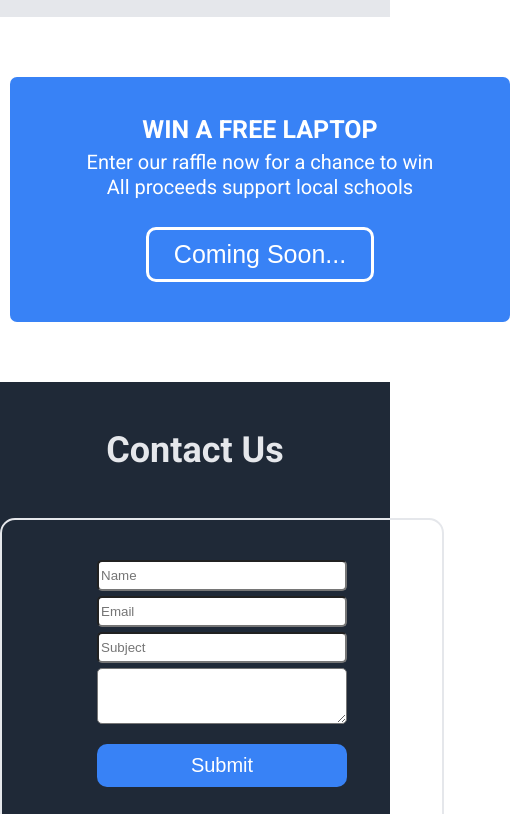
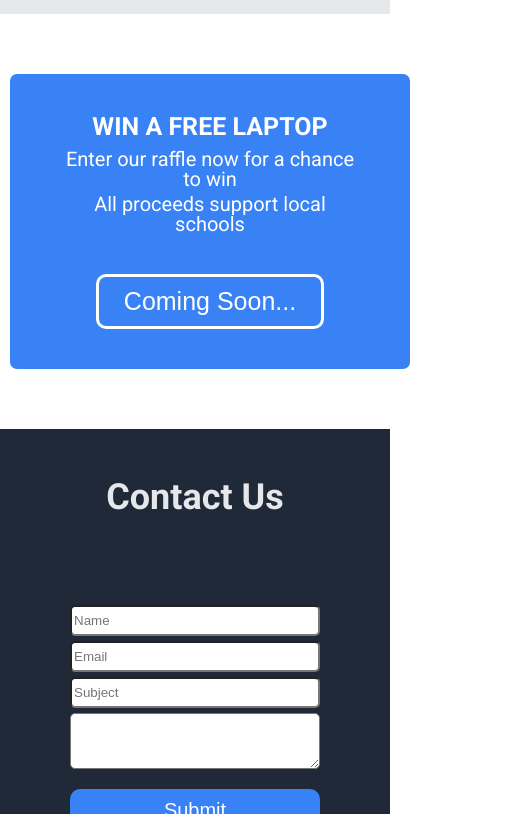
Before and after one commit to AmalKiani/best-outlet-landing-page, a plain HTML site: page index.html in a window 390 px wide. Shown: the part 1057-1871 px from the top of the page, 510 px wide, since content can reach past the window. Drawn offline with Linux system fonts and the light colour scheme; a script that the page names is missing.

Commit message:
adjusting size

```diff
--- a/Styles/styles.css
+++ b/Styles/styles.css
@@ -83,7 +83,6 @@ button {
     justify-content: space-between;
     align-items: center;
     margin-bottom: 55px;
-    border-bottom: 3px solid #1F2937;
 }
 .bestbuy h2{
     font-size: 36px;
@@ -274,7 +273,7 @@ textarea {
 //////////////////////////////////////////////////////
 */
 
-@media all and (max-width: 600px) {
+@media all and (max-width: 480px) {
     button {
         color: white;
         background-color: #3882F6;
@@ -374,7 +373,7 @@ textarea {
         padding: 0;
     }
     .taggbox{
-        width:500px;
+        width:450px;
         margin:20px;
     }
 
@@ -383,14 +382,14 @@ textarea {
         padding: 10px;
     }
     .action {
-        width: 400px;
+        width: 300px;
         flex-direction: column;
         justify-content: center;
         text-align: center;
 
     }
     .action-title{
-        margin: 15px;
+        margin: 15px 0 25px 0px;
     }
 
     /* FOOTER */
@@ -398,11 +397,12 @@ textarea {
         padding: 0;
     }
     .contact-us{
-        width:400px;
+        width:350px;
         display: flex;
         flex-direction: column;
         justify-content: center;
         align-items: center;
+        border: none;
     }
     .contact-us h3{
         display: none;
```
